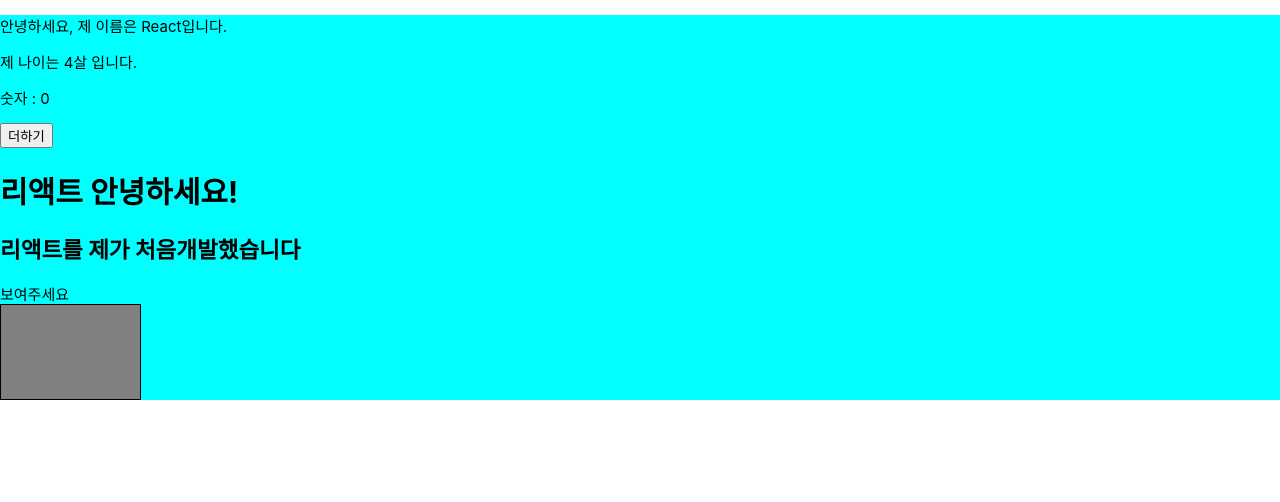
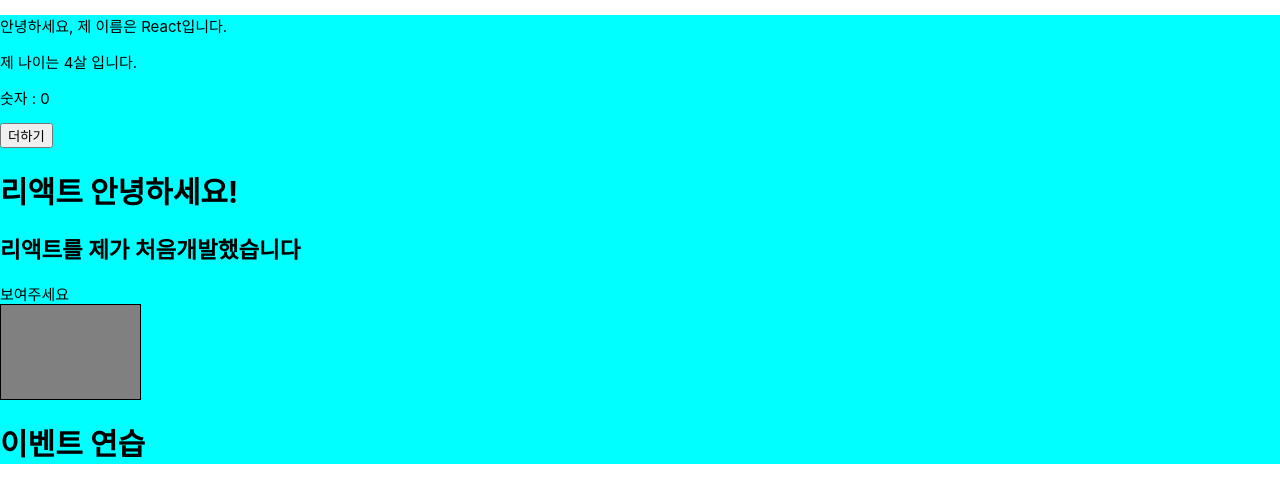
Before and after one commit to FitCoderOfficial/next13_landing, a React (Create React App) app: page / in a window 1280 px wide. Shown: the top 502 px of the page. Built offline with nearby package versions, Linux system fonts and the light colour scheme.

Commit message:
feat: New component

```diff
--- a/src/App.js
+++ b/src/App.js
@@ -1,6 +1,7 @@
 import React, { Component } from 'react';
 import './App.css';
 import MyComponent from './MyComponent';
+import EventPractice from './EventPractice';
 
 class App extends Component {
   render() {
@@ -26,6 +27,8 @@
          condition && '보여주세요'
       }
       <div style={style}></div>
+
+      <EventPractice/>
       </div>
     );
   }
--- /dev/null
+++ b/src/EventPractice.js
@@ -0,0 +1,13 @@
+import React, { Component } from 'react'
+
+class EventPractice extends Component {
+    render () {
+        return (
+          <div>
+              <h1>이벤트 연습</h1>
+          </div>
+        );
+    }
+}
+
+export default EventPractice;
```
